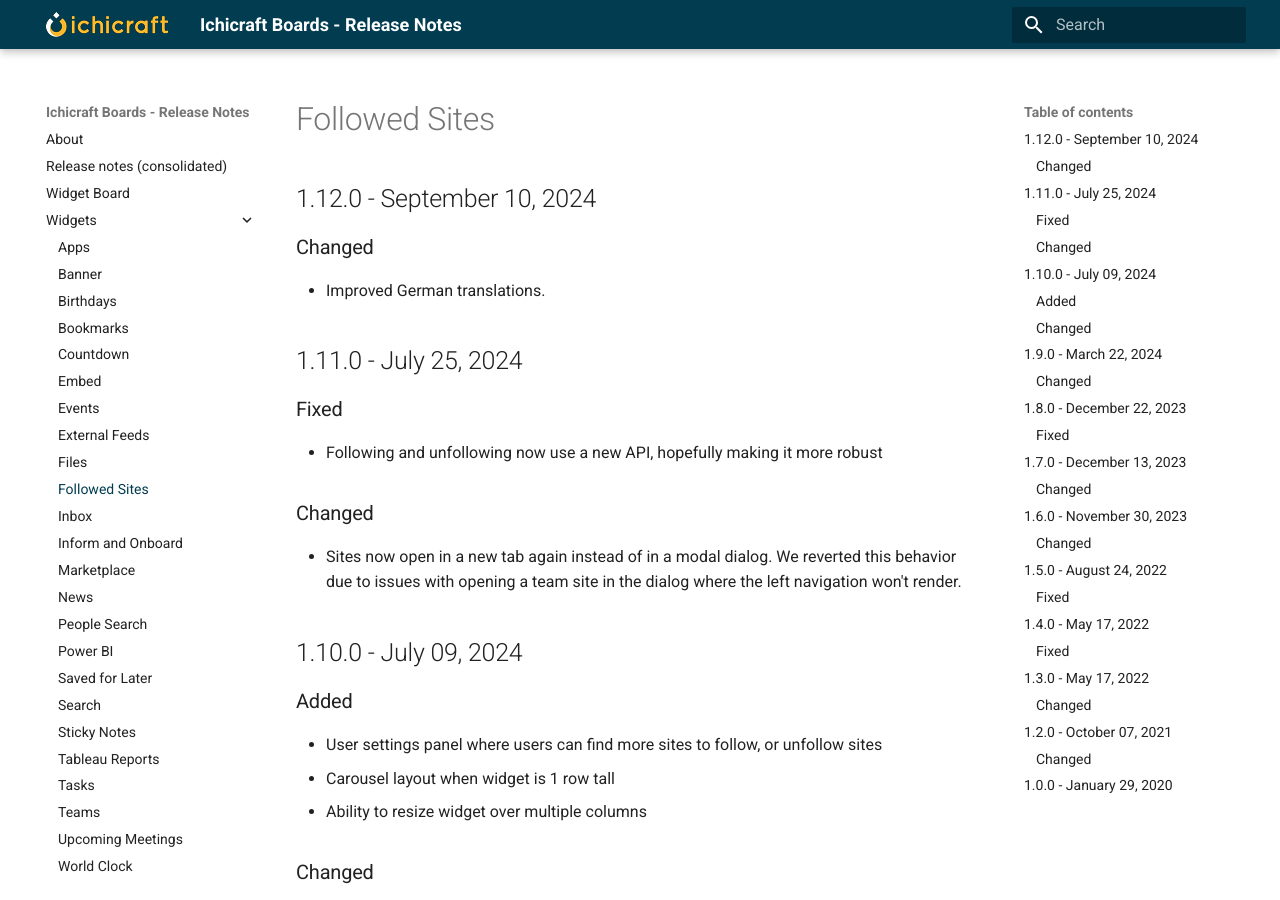
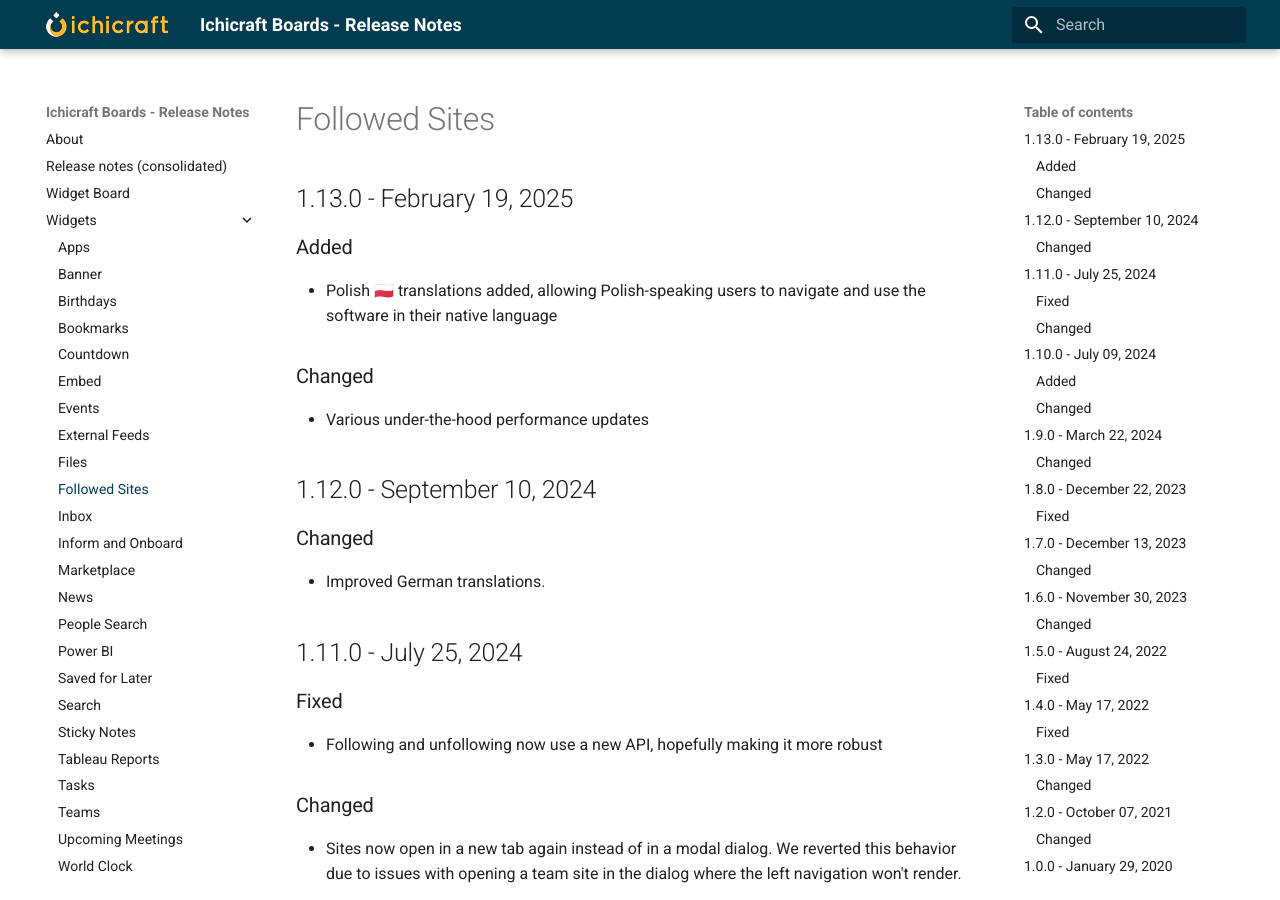
Before and after one commit to ichicraft/widgets-docs, an MkDocs documentation site: the page built from docs/Widgets/Followed Sites.md, in a window 1280 px wide and 900 px high. Built offline with MkDocs 1.6.1 and Material for MkDocs 9.7.7, drawn with Linux system fonts in a browser that asks for light colours.

```diff
--- a/docs/Widgets/Followed Sites.md
+++ b/docs/Widgets/Followed Sites.md
@@ -1,3 +1,11 @@
+## 1.13.0 - February 19, 2025
+
+### Added
+- Polish 🇵🇱 translations added, allowing Polish-speaking users to navigate and use the software in their native language
+
+### Changed
+- Various under-the-hood performance updates
+
 ## 1.12.0 - September 10, 2024
 
 ### Changed
```
Also changed, not shown: docs/Release-notes-(consolidated).md (+8 -0 lines).
